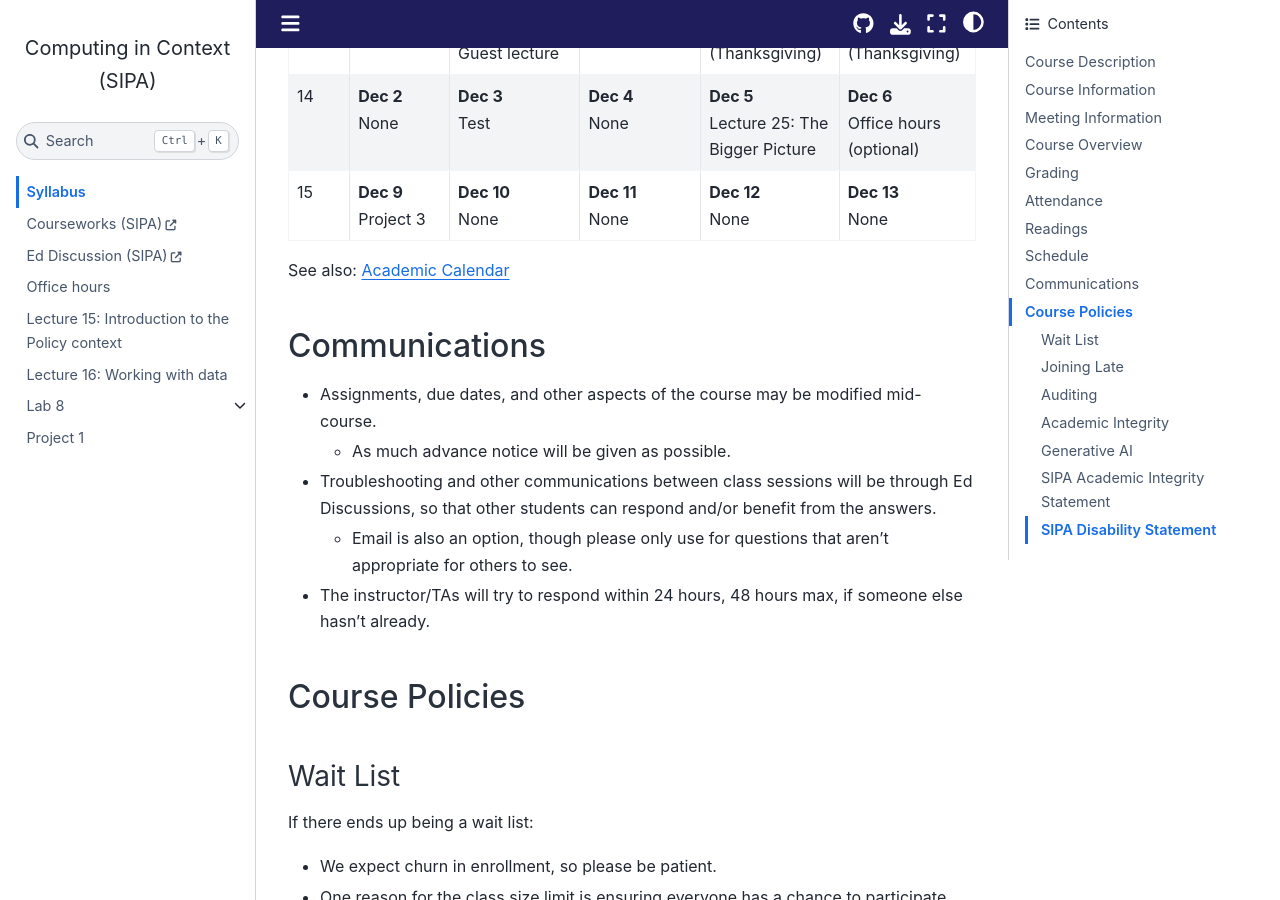
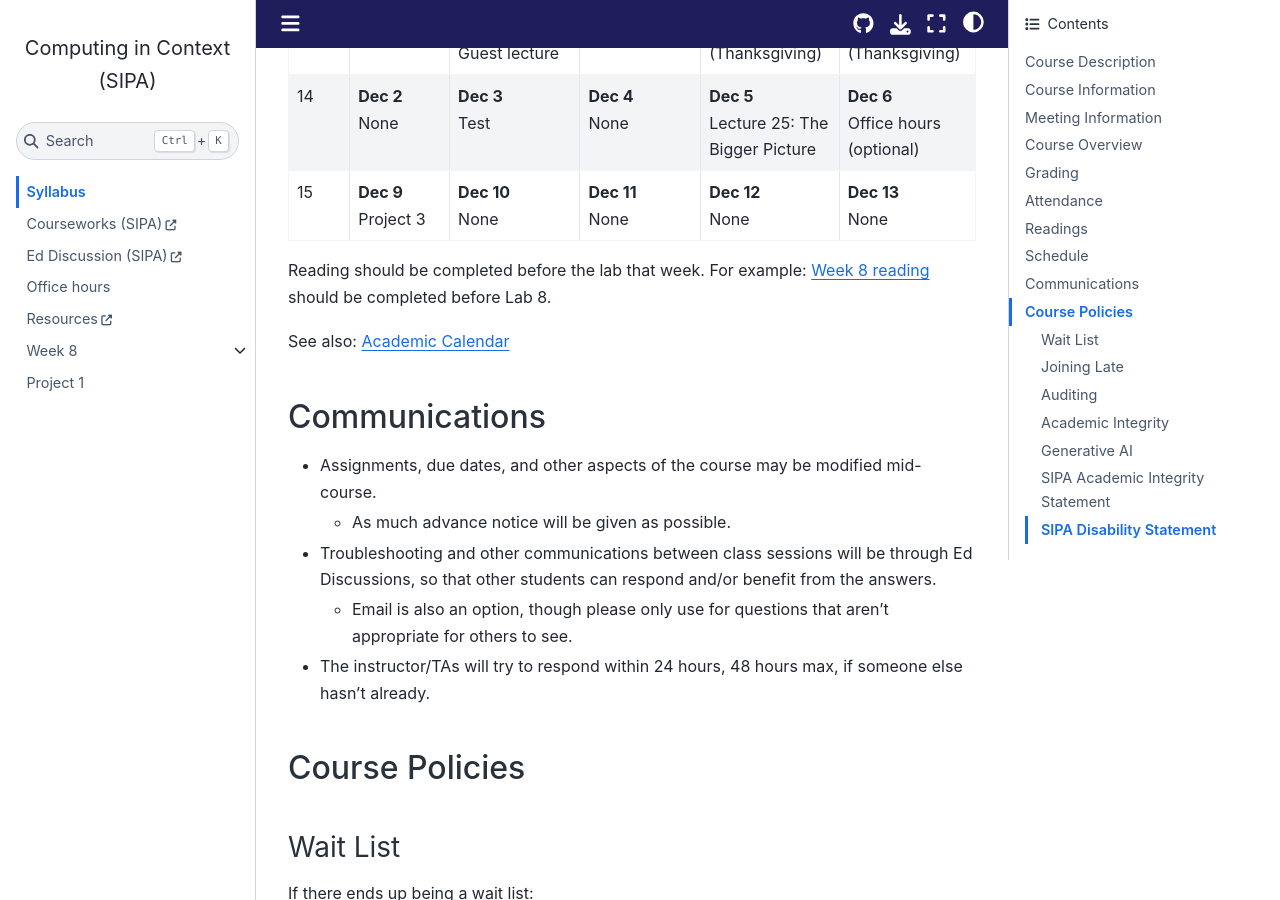
Before and after one commit to afeld/computing-in-context, a Jupyter Book: the page built from index.md, in a window 1280 px wide and 900 px high, scrolled down 5081 px. Built offline with Jupyter Book 1.0.4 settings and Sphinx 7.4.7 and the Sphinx Book theme 1.1.4, drawn with Linux system fonts in a browser that asks for light colours.

Commit message:
add Reading page for first week

```diff
--- a/_toc.yml
+++ b/_toc.yml
@@ -11,9 +11,14 @@
   - url: https://courseworks2.columbia.edu/courses/207091/external_tools/37606?display=borderless
     title: Ed Discussion (SIPA)
   - file: office_hours
-  - file: lecture_15
-  - file: lecture_16
-  - file: lab_8
+  - url: https://python-public-policy.afeld.me/en/columbia/resources.html
+    title: Resources
+  - file: week_8_reading
+    title: Week 8
     sections:
-      - file: lab_8_guide
+      - file: lecture_15
+      - file: lecture_16
+      - file: lab_8
+        sections:
+          - file: lab_8_guide
   - file: project_1
--- a/index.md
+++ b/index.md
@@ -99,16 +99,18 @@
 
 For weeks 1-7, see [the combined syllabus](https://courseworks2.columbia.edu/courses/203144/pages/syllabus).
 
-| Week | Monday project due (11:59pm ET)         | Tuesday lecture                                                                                                                                  | Wednesday lab due (11:59pm ET)      | Thursday lecture                                                 | Friday lab                                                |
-| ---- | --------------------------------------- | ------------------------------------------------------------------------------------------------------------------------------------------------ | ----------------------------------- | ---------------------------------------------------------------- | --------------------------------------------------------- |
-| 8    | **Oct 21**<br/>None                     | **Oct 22**<br/>[Lecture 15: Introduction to the Policy context](lecture_15.ipynb)<br/><br/>[_New location and instructor_](#meeting-information) | **Oct 23**<br/>Lab 7                | **Oct 24**<br/>[Lecture 16: Working with data](lecture_16.ipynb) | **Oct 25**<br/>[Lab 8: Working with data](lab_8_guide.md) |
-| 9    | **Oct 28**<br/>None                     | **Oct 29**<br/>Lecture 17: Manipulating data                                                                                                     | **Oct 30**<br/>[Lab 8](lab_8.ipynb) | **Oct 31**<br/>Lecture 18: Combining data                        | **Nov 1**<br/>Lab 9: Filtering and joining                |
-| 10   | **Nov 4**<br/>[Project 1](project_1.md) | **Nov 5**<br/>None (Election Day)                                                                                                                | **Nov 6**<br/>Lab 9                 | **Nov 7**<br/>Lecture 19: Data visualization                     | **Nov 8**<br/>Lab 10: Data visualization                  |
-| 11   | **Nov 11**<br/>None                     | **Nov 12**<br/>Lecture 20: Working with dates and times                                                                                          | **Nov 13**<br/>Lab 10               | **Nov 14**<br/>Lecture 21: Time series analysis                  | **Nov 15**<br/>Lab 11: Time series analysis               |
-| 12   | **Nov 18**<br/>Project 2                | **Nov 19**<br/>Lecture 22: Working with text                                                                                                     | **Nov 20**<br/>Lab 11               | **Nov 21**<br/>Lecture 23: APIs                                  | **Nov 22**<br/>Lab 12: APIs                               |
-| 13   | **Nov 26**<br/>None                     | **Nov 26**<br/>Lecture 24: Guest lecture                                                                                                         | **Nov 27**<br/>Lab 12               | **Nov 28**<br/>None (Thanksgiving)                               | **Nov 29**<br/>None (Thanksgiving)                        |
-| 14   | **Dec 2**<br/>None                      | **Dec 3**<br/>Test                                                                                                                               | **Dec 4**<br/>None                  | **Dec 5**<br/>Lecture 25: The Bigger Picture                     | **Dec 6**<br/>Office hours (optional)                     |
-| 15   | **Dec 9**<br/>Project 3                 | **Dec 10**<br/>None                                                                                                                              | **Dec 11**<br/>None                 | **Dec 12**<br/>None                                              | **Dec 13**<br/>None                                       |
+| Week                   | Monday project due (11:59pm ET)         | Tuesday lecture                                                                                                                                  | Wednesday lab due (11:59pm ET)      | Thursday lecture                                                 | Friday lab                                                |
+| ---------------------- | --------------------------------------- | ------------------------------------------------------------------------------------------------------------------------------------------------ | ----------------------------------- | ---------------------------------------------------------------- | --------------------------------------------------------- |
+| [8](week_8_reading.md) | **Oct 21**<br/>None                     | **Oct 22**<br/>[Lecture 15: Introduction to the Policy context](lecture_15.ipynb)<br/><br/>[_New location and instructor_](#meeting-information) | **Oct 23**<br/>Lab 7                | **Oct 24**<br/>[Lecture 16: Working with data](lecture_16.ipynb) | **Oct 25**<br/>[Lab 8: Working with data](lab_8_guide.md) |
+| 9                      | **Oct 28**<br/>None                     | **Oct 29**<br/>Lecture 17: Manipulating data                                                                                                     | **Oct 30**<br/>[Lab 8](lab_8.ipynb) | **Oct 31**<br/>Lecture 18: Combining data                        | **Nov 1**<br/>Lab 9: Filtering and joining                |
+| 10                     | **Nov 4**<br/>[Project 1](project_1.md) | **Nov 5**<br/>None (Election Day)                                                                                                                | **Nov 6**<br/>Lab 9                 | **Nov 7**<br/>Lecture 19: Data visualization                     | **Nov 8**<br/>Lab 10: Data visualization                  |
+| 11                     | **Nov 11**<br/>None                     | **Nov 12**<br/>Lecture 20: Working with dates and times                                                                                          | **Nov 13**<br/>Lab 10               | **Nov 14**<br/>Lecture 21: Time series analysis                  | **Nov 15**<br/>Lab 11: Time series analysis               |
+| 12                     | **Nov 18**<br/>Project 2                | **Nov 19**<br/>Lecture 22: Working with text                                                                                                     | **Nov 20**<br/>Lab 11               | **Nov 21**<br/>Lecture 23: APIs                                  | **Nov 22**<br/>Lab 12: APIs                               |
+| 13                     | **Nov 26**<br/>None                     | **Nov 26**<br/>Lecture 24: Guest lecture                                                                                                         | **Nov 27**<br/>Lab 12               | **Nov 28**<br/>None (Thanksgiving)                               | **Nov 29**<br/>None (Thanksgiving)                        |
+| 14                     | **Dec 2**<br/>None                      | **Dec 3**<br/>Test                                                                                                                               | **Dec 4**<br/>None                  | **Dec 5**<br/>Lecture 25: The Bigger Picture                     | **Dec 6**<br/>Office hours (optional)                     |
+| 15                     | **Dec 9**<br/>Project 3                 | **Dec 10**<br/>None                                                                                                                              | **Dec 11**<br/>None                 | **Dec 12**<br/>None                                              | **Dec 13**<br/>None                                       |
+
+Reading should be completed before the lab that week. For example: [Week 8 reading](week_8_reading.md) should be completed before Lab 8.
 
 See also: [Academic Calendar](https://www.registrar.columbia.edu/event/academic-calendar?acfy=49&acterm=6&acschool=18&keys=&field_event_type1_tid%5B%5D=21&field_event_type1_tid%5B%5D=22&field_event_type1_tid%5B%5D=23)
 
```
Also changed, not shown: week_8_reading.md (added, +36 -0 lines).
